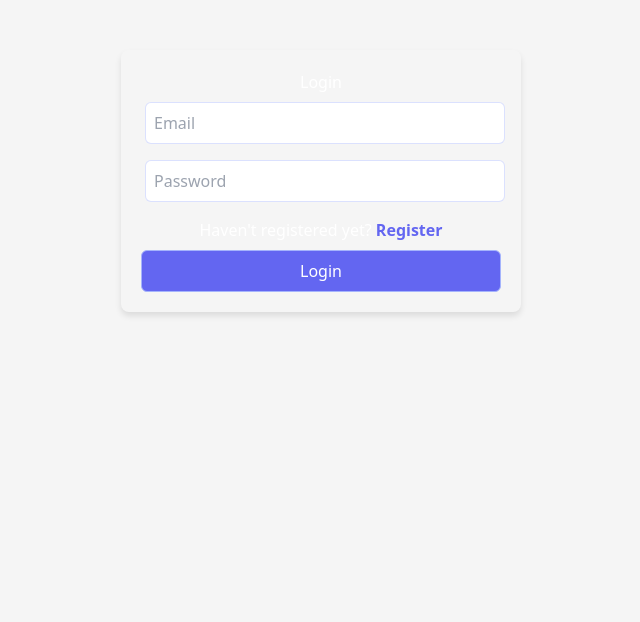
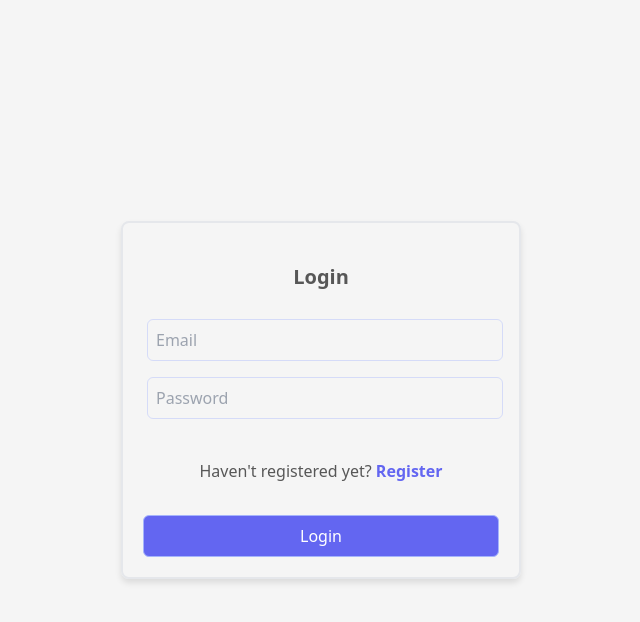
Before and after one commit to SirAllap/Django-React-Tutorial, a React (Vite) app in the folder frontend/: page /login in a window 1280 px wide. Shown: the top 622 px of the page, without its empty margins (319-959 px from the left). Built offline with nearby package versions, Linux system fonts and the light colour scheme; no server answers.

Commit message:
user is able to add new expense on create a note and add on an already exisiting note

```diff
--- a/frontend/src/components/Form.jsx
+++ b/frontend/src/components/Form.jsx
@@ -59,8 +59,12 @@ const Form = ({ route, method }) => {
   };
 
   return (
-    <form onSubmit={handleSubmit} className="form-container">
-      <h1>{name}</h1>
+    <section className="flex justify-center items-center min-h-screen">
+      <form
+        onSubmit={handleSubmit}
+        className="w-full form-container border-2 text-[#575757] dark:text-white "
+      >
+        <h1 className="font-extrabold text-xl py-5">{name}</h1>
         {emailError && (
           <div
             className="bg-red-100 border border-red-400 text-red-700 my-2 ml-2 px-2 py-2 rounded-md relative w-full"
@@ -85,7 +89,7 @@ const Form = ({ route, method }) => {
         )}
 
         <input
-        className="my-2 ml-2 px-2 py-2 w-full border border-indigo-300/40 bg-white rounded-md text-indigo-900 error"
+          className="my-2 ml-2 px-2 py-2 w-full border border-indigo-300/40 bg-transparent rounded-md text-[#474747] dark:text-white error"
           type="email"
           value={email}
           onChange={(e) => setEmail(e.target.value)}
@@ -94,7 +98,7 @@ const Form = ({ route, method }) => {
         />
         {method !== "login" && (
           <input
-          className="my-2 ml-2 px-2 py-2 w-full border border-indigo-300/40 bg-white rounded-md text-indigo-900"
+            className="my-2 ml-2 px-2 py-2 w-full border border-indigo-300/40 bg-transparent rounded-md text-[#474747] dark:text-white"
             type="text"
             value={username}
             onChange={(e) => setUsername(e.target.value)}
@@ -126,7 +130,7 @@ const Form = ({ route, method }) => {
           </div>
         )}
         <input
-        className="my-2 ml-2 px-2 py-2 w-full border border-indigo-300/40 bg-white rounded-md text-indigo-900"
+          className="my-2 ml-2 px-2 py-2 w-full border border-indigo-300/40 bg-transparent rounded-md text-[#474747] dark:text-white"
           type="password"
           value={password}
           onChange={(e) => setPassword(e.target.value)}
@@ -134,7 +138,7 @@ const Form = ({ route, method }) => {
           required
         />
 
-      <p className="my-2">
+        <p className="my-8">
           {method === "login"
             ? "Haven't registered yet? "
             : "Already registered? "}
@@ -162,6 +166,7 @@ const Form = ({ route, method }) => {
           {loading ? "Loading..." : name}
         </button>
       </form>
+    </section>
   );
 };
 
```
Lines whose indentation alone changed are shown as unchanged.
